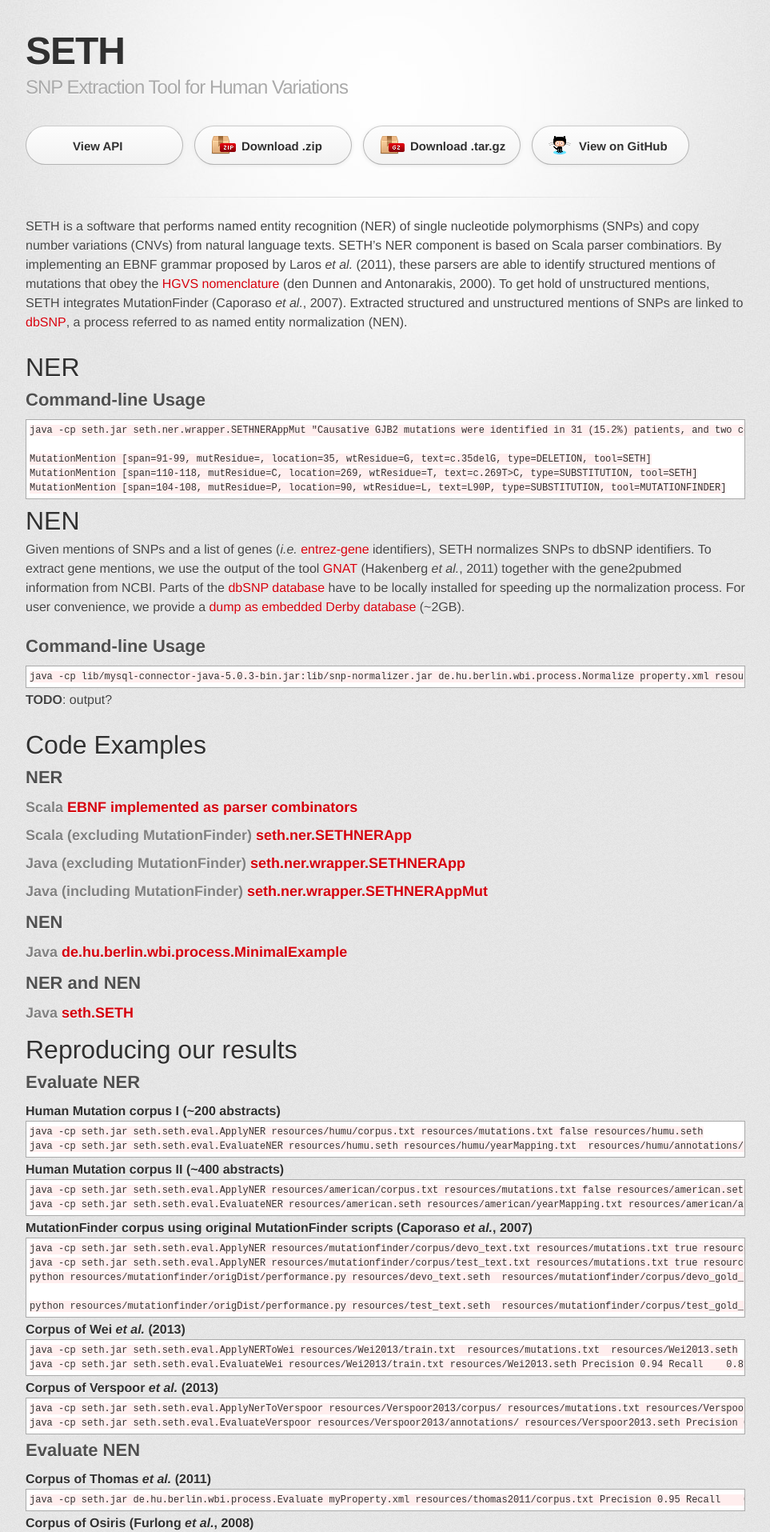
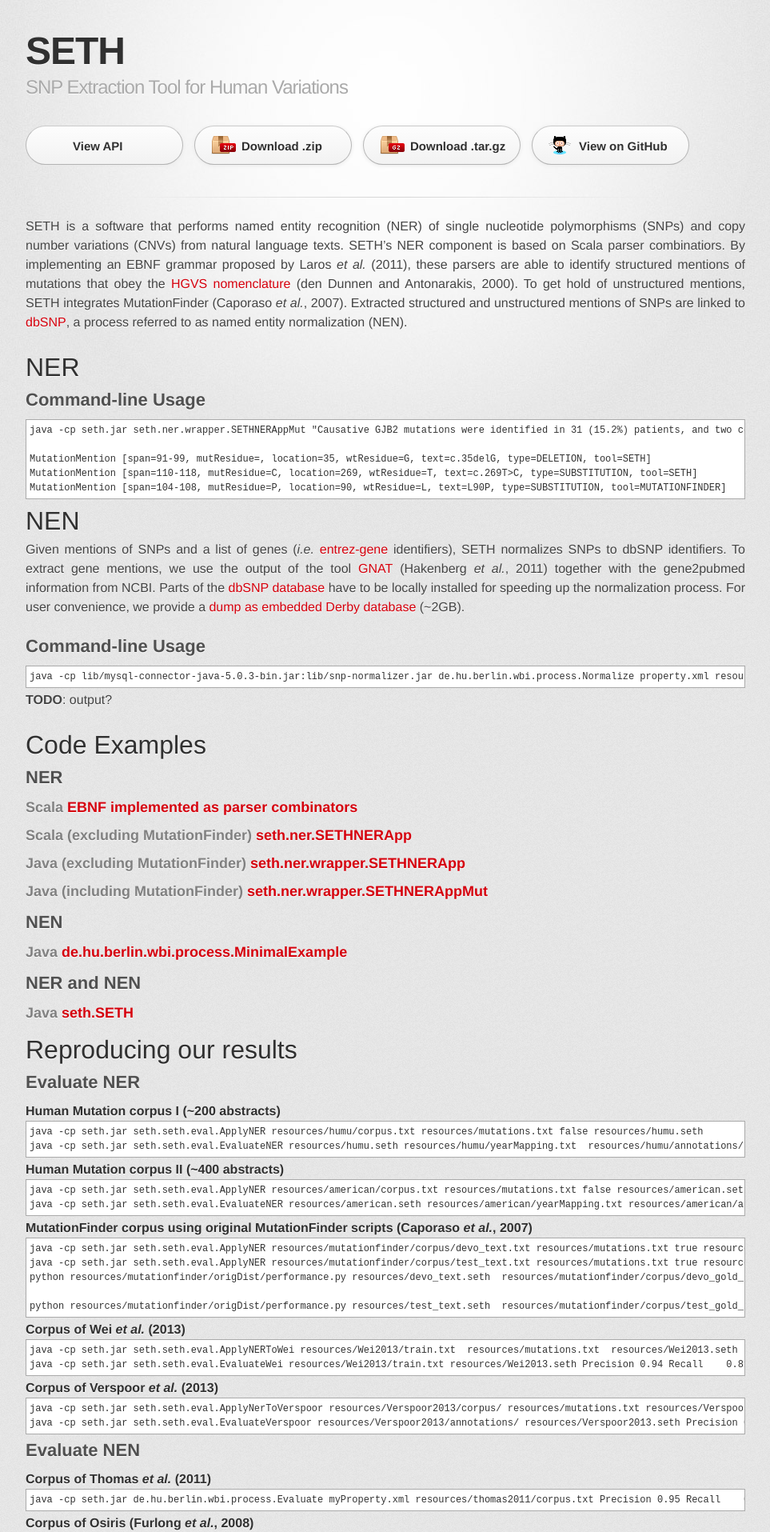
Before and after one commit to rockt/SETH, a Jekyll site: the page built from index.md, in a window 1280 px wide. Shown: the top 1915 px of the page at 80% size, without its empty margins (158-1121 px from the left). Built offline with Jekyll 4.4.1, drawn with Linux system fonts in a browser that asks for light colours; some web fonts are replaced; Markdown is read by kramdown in place of the engine named in the settings.

```diff
--- a/stylesheets/stylesheet.css
+++ b/stylesheets/stylesheet.css
@@ -54,6 +54,11 @@
   font-family: 'Helvetica Neue', Helvetica, Arial, serif;
   text-shadow: 0 1px 0 rgba(255, 255, 255, 0.8);
   /*color: #6d6d6d;*/
+  -webkit-hyphens: auto;
+  -moz-hyphens: auto;
+  -ms-hyphens: auto;
+  hyphens: auto;
+  text-align: justify;
   color: #444;
 }
 
@@ -188,14 +193,14 @@
 
 pre {
   padding: 4px;
-  background: #fee;
+  background: #fff;
   color: #f2f2f2;
   text-shadow: none;
   overflow: auto;
 }
 pre code {
   color: #333;
-  background-color: #fee;
+  background-color: #fff;
   border: none;
   padding: 0;
 }
```
